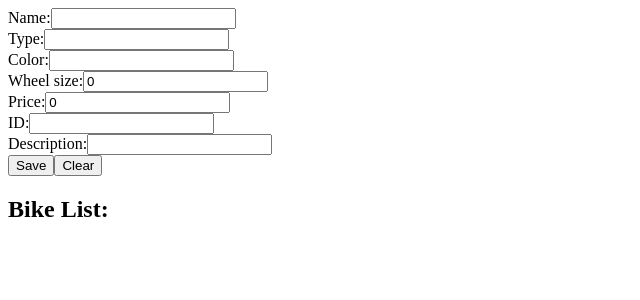
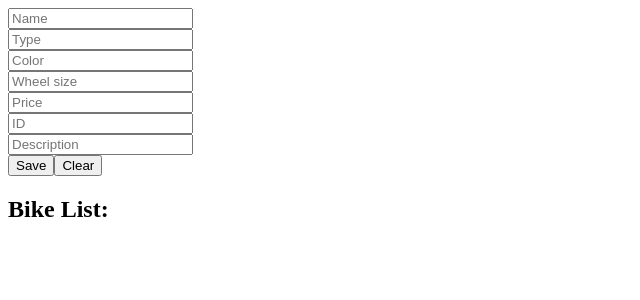
Before and after one commit to Mykhailo-Pasternak/bikeBooking, a React (Create React App) app in the folder frontend/: page / in a window 1280 px wide. Shown: the top 300 px of the page, without its empty margins (0-640 px from the left). Built offline with nearby package versions, Linux system fonts and the light colour scheme.

Commit message:
fix form validations

```diff
--- a/frontend/src/components/form/BikeForm.tsx
+++ b/frontend/src/components/form/BikeForm.tsx
@@ -21,14 +21,18 @@ interface BikeFormProps {
     bikes: Bike[];
 }
 
+type FormValue = {
+    [K in keyof Bike]: K extends 'wheelSize' | 'price' ? number | string : Bike[K];
+};
+
 const BikeForm: React.FC<BikeFormProps> = ({ onSave, bikes }) => {
     const [isDuplicateId, setIsDuplicateId] = useState(false);
 
-    const onSubmit = (values: Bike, { resetForm }: { resetForm: () => void }) => {
+    const onSubmit = (values: FormValue, { resetForm }: { resetForm: () => void }) => {
         const isUnique = bikes.every((bike) => bike.id !== values.id);
 
         if (isUnique) {
-            onSave(values);
+            onSave(values as Bike);
             resetForm();
             setIsDuplicateId(false);
         } else {
@@ -42,8 +46,8 @@ const BikeForm: React.FC<BikeFormProps> = ({ onSave, bikes }) => {
                 name: '',
                 type: '',
                 color: '',
-                wheelSize: 0,
-                price: 0,
+                wheelSize: '',
+                price: '',
                 id: '',
                 description: '',
                 status: 'Available'
@@ -52,15 +56,16 @@ const BikeForm: React.FC<BikeFormProps> = ({ onSave, bikes }) => {
             onSubmit={onSubmit}
         >
             <Form>
-                <BikeFormField label="Name" name="name" />
-                <BikeFormField label="Type" name="type" />
-                <BikeFormField label="Color" name="color" />
-                <BikeFormField label="Wheel size" name="wheelSize" />
-                <BikeFormField label="Price" name="price" />
-                <BikeFormField label="ID" name="id" />
+                <BikeFormField placeholder="Name" name="name" />
+                <BikeFormField placeholder="Type" name="type" />
+                <BikeFormField placeholder="Color" name="color" />
+                <BikeFormField placeholder="Wheel size" name="wheelSize" />
+
+                <BikeFormField placeholder="Price" name="price" />
+                <BikeFormField placeholder="ID" name="id" />
                 {isDuplicateId && <p style={{ color: 'red' }}>Bike ID must be unique.</p>}
 
-                <BikeFormField label="Description" name="description" />
+                <BikeFormField placeholder="Description" name="description" />
 
                 <button type="submit">Save</button>
                 <button type="reset">Clear</button>
--- a/frontend/src/components/form/BikeFormField.tsx
+++ b/frontend/src/components/form/BikeFormField.tsx
@@ -3,15 +3,14 @@ import { Field, ErrorMessage } from 'formik';
 import * as Yup from 'yup';
 
 interface BikeFormFieldProps {
-    label: string;
+    placeholder: string;
     name: string;
     type?: string;
 }
 
-const BikeFormField: React.FC<BikeFormFieldProps> = ({ label, name, type = 'text' }) => (
+const BikeFormField: React.FC<BikeFormFieldProps> = ({ placeholder, name, type = 'text' }) => (
     <div>
-        <label>{label}:</label>
-        <Field type={type} name={name} />
+        <Field type={type} name={name} placeholder={placeholder} />
         <ErrorMessage name={name} component="div" className="error-message" />
     </div>
 );
```
Also changed, not shown: 1 other file (tests, documents, lock files or other folders).
